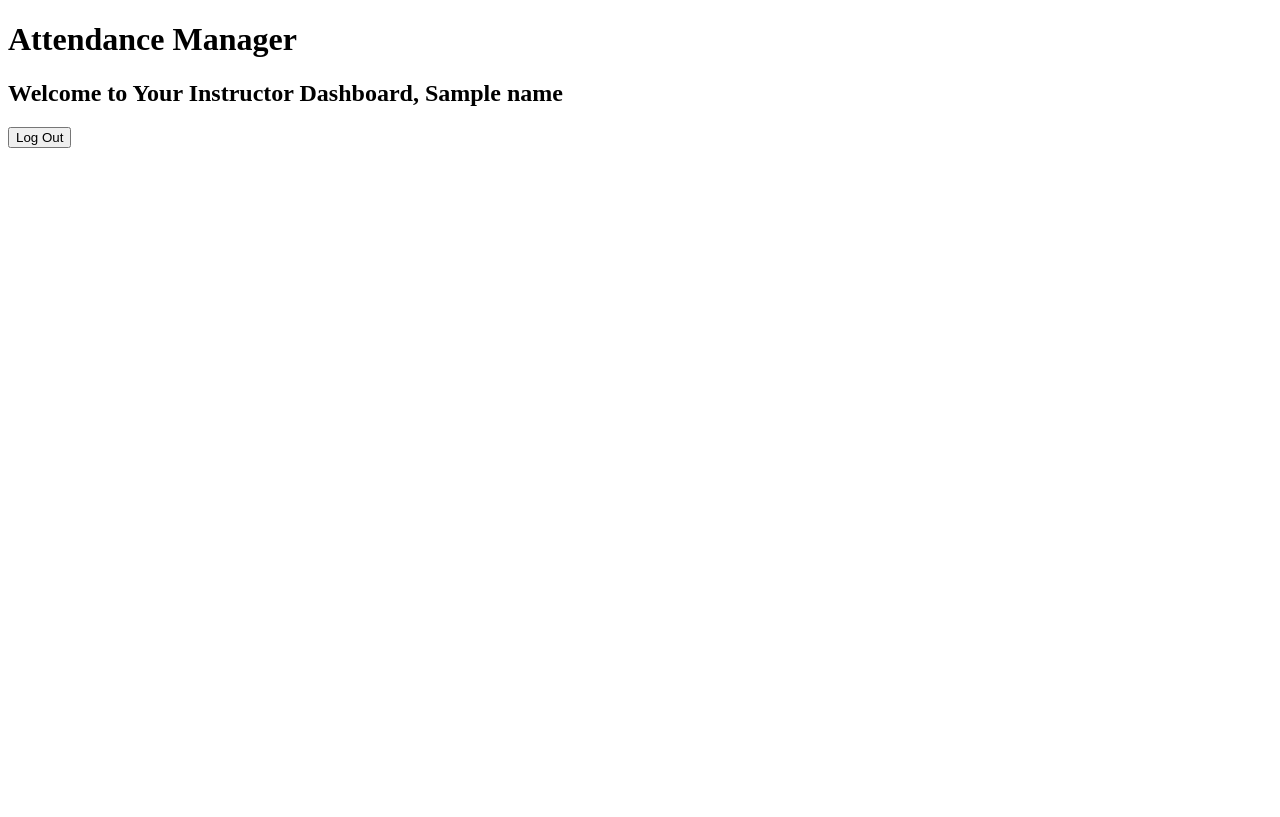
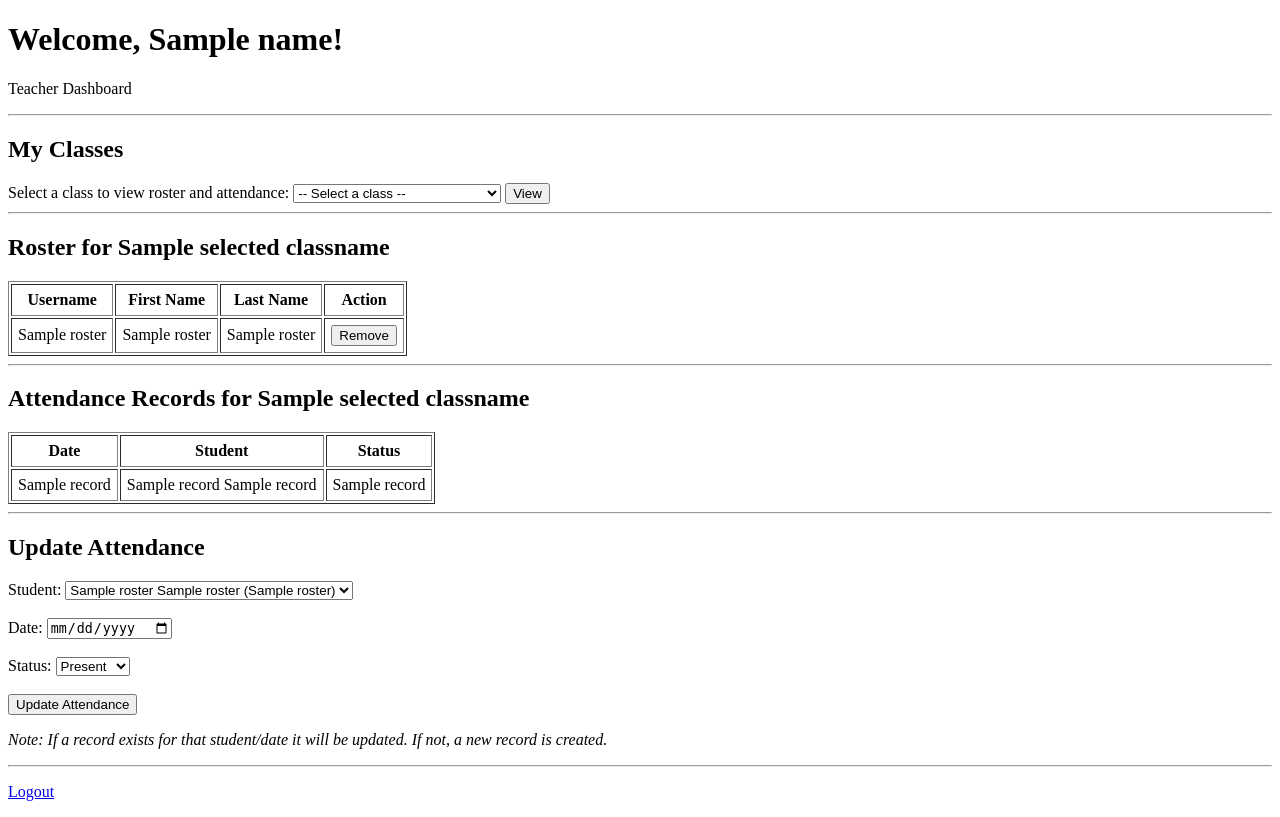
Before and after one commit to y4zmin/CSE412-Attendance-Manager, a Flask app: template templates/teacher.html in a window 1280 px wide. Before the commit the page ends 148 px from the top, so only its background shows below. Run offline with Flask 3, Linux system fonts and the light colour scheme; the template is opened without the code that fills it: most values are stand-ins (such as "Sample title", 1, 10 or a date in 2020); some libraries are stand-ins or nearby versions.

Commit message:
Add teacher CRUD: view roster, update attendance, remove student

```diff
--- a/app.py
+++ b/app.py
@@ -183,17 +183,140 @@ def teacher(userid):
     cur.execute("""
         SELECT firstname
         FROM users
-        WHERE userid = %s
+        WHERE userid = %s AND usertype = 'teacher'
     """, (userid,))
+    user = cur.fetchone()
 
-    result = cur.fetchone()
+    if not user:
+        cur.close()
+        conn.close()
+        return redirect("/")
+
+    cur.execute("""
+        SELECT classid, classname, classdesc, category
+        FROM classes
+        WHERE creator = %s
+        ORDER BY classname
+    """, (userid,))
+    my_classes = cur.fetchall()
+
+    selected_classid = request.args.get("classid", type=int)
+    roster = []
+    attendance_records = []
+    selected_classname = None
+
+    if selected_classid:
+        cur.execute("""
+            SELECT classname FROM classes WHERE classid = %s AND creator = %s
+        """, (selected_classid, userid))
+        cls = cur.fetchone()
+
+        if cls:
+            selected_classname = cls[0]
+
+            cur.execute("""
+                SELECT u.userid, u.firstname, u.lastname, u.username
+                FROM enrollment e
+                JOIN users u ON e.userid = u.userid
+                WHERE e.classid = %s
+                ORDER BY u.lastname, u.firstname
+            """, (selected_classid,))
+            roster = cur.fetchall()
+
+            cur.execute("""
+                SELECT ar.attendanceid, u.firstname, u.lastname,
+                       ar.meetdate, ar.attendance, ar.userid
+                FROM attendancerecord ar
+                JOIN users u ON ar.userid = u.userid
+                WHERE ar.classid = %s
+                ORDER BY ar.meetdate DESC, u.lastname
+            """, (selected_classid,))
+            attendance_records = cur.fetchall()
 
     cur.close()
     conn.close()
 
-    if result:
-        return render_template("teacher.html", name=result[0])
-    return redirect("/")
+    return render_template(
+        "teacher.html",
+        userid=userid,
+        name=user[0],
+        my_classes=my_classes,
+        selected_classid=selected_classid,
+        selected_classname=selected_classname,
+        roster=roster,
+        attendance_records=attendance_records
+    )
+
+
+@app.route("/teacher/<int:userid>/update_attendance", methods=["POST"])
+def update_attendance(userid):
+    classid = request.form["classid"]
+    student_userid = request.form["student_userid"]
+    meetdate = request.form["meetdate"]
+    new_status = request.form["new_status"]
+
+    conn = get_db_connection()
+    cur = conn.cursor()
+
+    cur.execute("""
+        SELECT 1 FROM classes WHERE classid = %s AND creator = %s
+    """, (classid, userid))
+    if not cur.fetchone():
+        cur.close()
+        conn.close()
+        return redirect(f"/teacher/{userid}")
+
+    cur.execute("""
+        SELECT attendanceid FROM attendancerecord
+        WHERE userid = %s AND classid = %s AND meetdate = %s
+    """, (student_userid, classid, meetdate))
+    existing = cur.fetchone()
+
+    if existing:
+        cur.execute("""
+            UPDATE attendancerecord
+            SET attendance = %s, recorder = %s
+            WHERE attendanceid = %s
+        """, (new_status, userid, existing[0]))
+    else:
+        cur.execute("""
+            INSERT INTO attendancerecord (userid, classid, meetdate, attendance, recorder)
+            VALUES (%s, %s, %s, %s, %s)
+        """, (student_userid, classid, meetdate, new_status, userid))
+
+    conn.commit()
+    cur.close()
+    conn.close()
+
+    return redirect(f"/teacher/{userid}?classid={classid}")
+
+
+@app.route("/teacher/<int:userid>/remove_student", methods=["POST"])
+def remove_student(userid):
+    classid = request.form["classid"]
+    student_userid = request.form["student_userid"]
+
+    conn = get_db_connection()
+    cur = conn.cursor()
+
+    cur.execute("""
+        SELECT 1 FROM classes WHERE classid = %s AND creator = %s
+    """, (classid, userid))
+    if not cur.fetchone():
+        cur.close()
+        conn.close()
+        return redirect(f"/teacher/{userid}")
+
+    cur.execute("""
+        DELETE FROM enrollment
+        WHERE userid = %s AND classid = %s
+    """, (student_userid, classid))
+
+    conn.commit()
+    cur.close()
+    conn.close()
+
+    return redirect(f"/teacher/{userid}?classid={classid}")
 
 
 if __name__ == "__main__":
--- a/templates/teacher.html
+++ b/templates/teacher.html
@@ -1,18 +1,119 @@
 <!DOCTYPE html>
 <html>
 <head>
-    <title>Attendance Manager</title>
+    <title>Teacher Dashboard</title>
 </head>
 <body>
-    <h1>Attendance Manager</h1>
+    <h1>Welcome, {{ name }}!</h1>
+    <p>Teacher Dashboard</p>
 
-    <h2>Welcome to Your Instructor Dashboard, {{name}}</h2>
+    <hr>
 
+    <h2>My Classes</h2>
+    {% if my_classes %}
+        <form action="/teacher/{{ userid }}" method="GET">
+            <label for="classid">Select a class to view roster and attendance:</label>
+            <select name="classid" id="classid" required>
+                <option value="">-- Select a class --</option>
+                {% for c in my_classes %}
+                    <option value="{{ c[0] }}" {% if selected_classid == c[0] %}selected{% endif %}>
+                        {{ c[1] }} - {{ c[2] }}
+                    </option>
+                {% endfor %}
+            </select>
+            <button type="submit">View</button>
+        </form>
+    {% else %}
+        <p>You have not created any classes yet.</p>
+    {% endif %}
 
+    {% if selected_classid %}
+        <hr>
+        <h2>Roster for {{ selected_classname }}</h2>
+        {% if roster %}
+            <table border="1" cellpadding="6">
+                <tr>
+                    <th>Username</th>
+                    <th>First Name</th>
+                    <th>Last Name</th>
+                    <th>Action</th>
+                </tr>
+                {% for s in roster %}
+                    <tr>
+                        <td>{{ s[3] }}</td>
+                        <td>{{ s[1] }}</td>
+                        <td>{{ s[2] }}</td>
+                        <td>
+                            <form action="/teacher/{{ userid }}/remove_student" method="POST" style="display:inline;">
+                                <input type="hidden" name="classid" value="{{ selected_classid }}">
+                                <input type="hidden" name="student_userid" value="{{ s[0] }}">
+                                <button type="submit" onclick="return confirm('Remove {{ s[1] }} {{ s[2] }} from this class?');">Remove</button>
+                            </form>
+                        </td>
+                    </tr>
+                {% endfor %}
+            </table>
+        {% else %}
+            <p>No students are enrolled in this class.</p>
+        {% endif %}
 
+        <hr>
+        <h2>Attendance Records for {{ selected_classname }}</h2>
+        {% if attendance_records %}
+            <table border="1" cellpadding="6">
+                <tr>
+                    <th>Date</th>
+                    <th>Student</th>
+                    <th>Status</th>
+                </tr>
+                {% for r in attendance_records %}
+                    <tr>
+                        <td>{{ r[3] }}</td>
+                        <td>{{ r[1] }} {{ r[2] }}</td>
+                        <td>{{ r[4] }}</td>
+                    </tr>
+                {% endfor %}
+            </table>
+        {% else %}
+            <p>No attendance records yet for this class.</p>
+        {% endif %}
 
-<a href="/">
-    <button type="button">Log Out</button>
-</a>
+        <hr>
+        <h2>Update Attendance</h2>
+        {% if roster %}
+            <form action="/teacher/{{ userid }}/update_attendance" method="POST">
+                <input type="hidden" name="classid" value="{{ selected_classid }}">
+
+                <label for="student_userid">Student:</label>
+                <select name="student_userid" id="student_userid" required>
+                    {% for s in roster %}
+                        <option value="{{ s[0] }}">{{ s[1] }} {{ s[2] }} ({{ s[3] }})</option>
+                    {% endfor %}
+                </select>
+                <br><br>
+
+                <label for="meetdate">Date:</label>
+                <input type="date" name="meetdate" id="meetdate" required>
+                <br><br>
+
+                <label for="new_status">Status:</label>
+                <select name="new_status" id="new_status" required>
+                    <option value="present">Present</option>
+                    <option value="absent">Absent</option>
+                    <option value="late">Late</option>
+                    <option value="excused">Excused</option>
+                </select>
+                <br><br>
+
+                <button type="submit">Update Attendance</button>
+            </form>
+            <p><i>Note: If a record exists for that student/date it will be updated. If not, a new record is created.</i></p>
+        {% else %}
+            <p>Add students to the class before updating attendance.</p>
+        {% endif %}
+    {% endif %}
+
+    <hr>
+    <p><a href="/">Logout</a></p>
 </body>
 </html>
```
